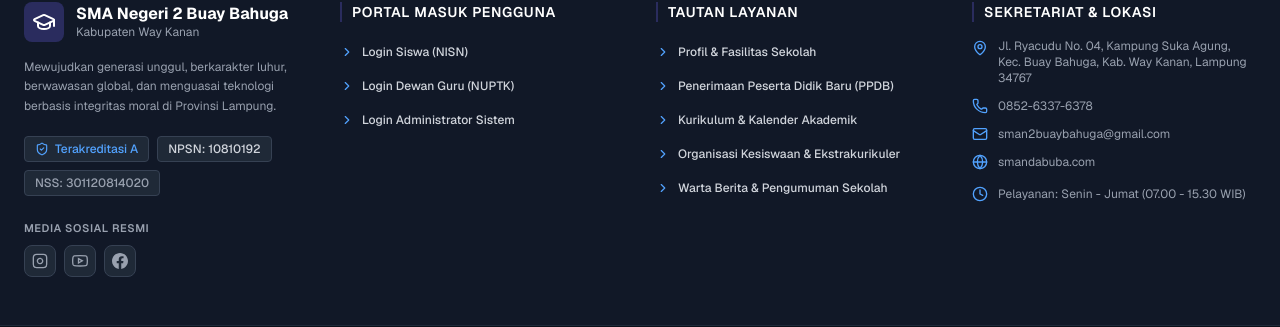
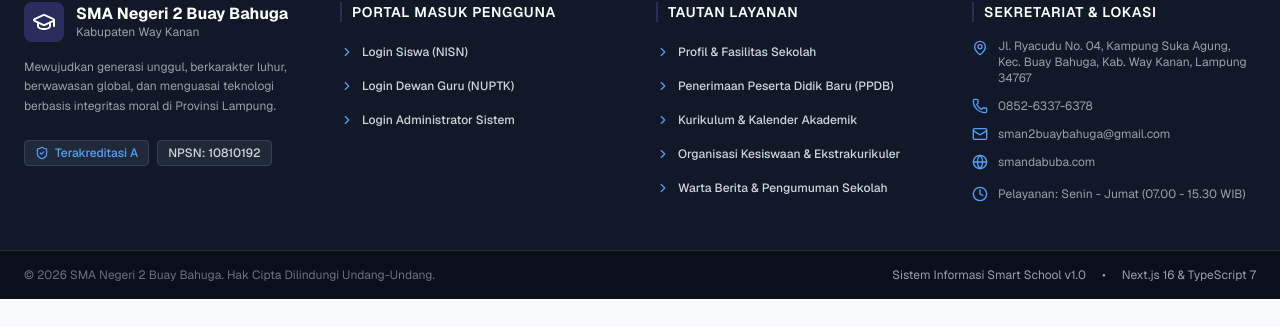
Before and after one commit to dharmamudita/smanegeri2buaybahuga, a Next.js app: page / in a window 1280 px wide. Shown: the part 3036-3363 px from the top of the page. After the commit the page ends 3335 px from the top, so only its background shows below. Built offline with nearby package versions, Linux system fonts and the light colour scheme.

Commit message:
style: hapus baris media sosial di footer agar proporsional dan tidak terlalu besar

```diff
--- a/src/components/common/InstitutionalFooter.tsx
+++ b/src/components/common/InstitutionalFooter.tsx
@@ -35,7 +35,7 @@ export default function InstitutionalFooter() {
               dan menguasai teknologi berbasis integritas moral di Provinsi
               Lampung.
             </p>
-            <div className="flex flex-wrap items-center gap-2 pt-1">
+            <div className="flex items-center gap-2 pt-2">
               <span className="inline-flex items-center gap-1.5 px-2.5 py-1 rounded text-xs font-medium bg-[#1F2937] text-blue-400 border border-gray-700">
                 <ShieldCheck className="w-3.5 h-3.5" />
                 Terakreditasi {SCHOOL_INFO.akreditasi}
@@ -43,73 +43,6 @@ export default function InstitutionalFooter() {
               <span className="inline-flex items-center gap-1.5 px-2.5 py-1 rounded text-xs font-medium bg-[#1F2937] text-gray-300 border border-gray-700">
                 NPSN: {SCHOOL_INFO.npsn}
               </span>
-              <span className="inline-flex items-center gap-1.5 px-2.5 py-1 rounded text-xs font-medium bg-[#1F2937] text-gray-400 border border-gray-700">
-                NSS: {SCHOOL_INFO.nss}
-              </span>
-            </div>
-
-            {/* Media Sosial Resmi Sekolah */}
-            <div className="pt-2 space-y-2">
-              <div className="text-[11px] font-semibold uppercase tracking-wider text-gray-400">
-                Media Sosial Resmi
-              </div>
-              <div className="flex items-center gap-2">
-                <a
-                  href="https://instagram.com"
-                  target="_blank"
-                  rel="noopener noreferrer"
-                  className="w-8 h-8 rounded-lg bg-[#1F2937] border border-gray-700 hover:border-pink-500 hover:bg-pink-950/40 text-gray-400 hover:text-pink-400 flex items-center justify-center transition-all duration-200"
-                  aria-label="Instagram SMAN 2 Buay Bahuga"
-                  title="Instagram @sman2buaybahuga"
-                >
-                  <svg
-                    viewBox="0 0 24 24"
-                    className="w-4 h-4"
-                    fill="none"
-                    stroke="currentColor"
-                    strokeWidth="2"
-                  >
-                    <rect x="2" y="2" width="20" height="20" rx="5" ry="5" />
-                    <path d="M16 11.37A4 4 0 1 1 12.63 8 4 4 0 0 1 16 11.37z" />
-                    <line x1="17.5" y1="6.5" x2="17.51" y2="6.5" />
-                  </svg>
-                </a>
-                <a
-                  href="https://youtube.com"
-                  target="_blank"
-                  rel="noopener noreferrer"
-                  className="w-8 h-8 rounded-lg bg-[#1F2937] border border-gray-700 hover:border-red-500 hover:bg-red-950/40 text-gray-400 hover:text-red-400 flex items-center justify-center transition-all duration-200"
-                  aria-label="YouTube SMAN 2 Buay Bahuga"
-                  title="YouTube SMAN 2 Buay Bahuga"
-                >
-                  <svg
-                    viewBox="0 0 24 24"
-                    className="w-4 h-4"
-                    fill="none"
-                    stroke="currentColor"
-                    strokeWidth="2"
-                  >
-                    <path d="M22.54 6.42a2.78 2.78 0 0 0-1.94-2C18.88 4 12 4 12 4s-6.88 0-8.6.46a2.78 2.78 0 0 0-1.94 2A29 29 0 0 0 1 11.75a29 29 0 0 0 .46 5.33A2.78 2.78 0 0 0 3.4 19c1.72.46 8.6.46 8.6.46s6.88 0 8.6-.46a2.78 2.78 0 0 0 1.94-2 29 29 0 0 0 .46-5.25 29 29 0 0 0-.46-5.33z" />
-                    <polygon points="9.75 15.02 15.5 11.75 9.75 8.48 9.75 15.02" />
-                  </svg>
-                </a>
-                <a
-                  href="https://facebook.com"
-                  target="_blank"
-                  rel="noopener noreferrer"
-                  className="w-8 h-8 rounded-lg bg-[#1F2937] border border-gray-700 hover:border-blue-500 hover:bg-blue-950/40 text-gray-400 hover:text-blue-400 flex items-center justify-center transition-all duration-200"
-                  aria-label="Facebook SMAN 2 Buay Bahuga"
-                  title="Facebook SMAN 2 Buay Bahuga"
-                >
-                  <svg
-                    viewBox="0 0 24 24"
-                    className="w-4 h-4"
-                    fill="currentColor"
-                  >
-                    <path d="M24 12.073c0-6.627-5.373-12-12-12s-12 5.373-12 12c0 5.99 4.388 10.954 10.125 11.854v-8.385H7.078v-3.47h3.047V9.43c0-3.007 1.792-4.669 4.533-4.669 1.312 0 2.686.235 2.686.235v2.953H15.83c-1.491 0-1.956.925-1.956 1.874v2.25h3.328l-.532 3.47h-2.796v8.385C19.612 23.027 24 18.062 24 12.073z" />
-                  </svg>
-                </a>
-              </div>
             </div>
           </div>
 
```
